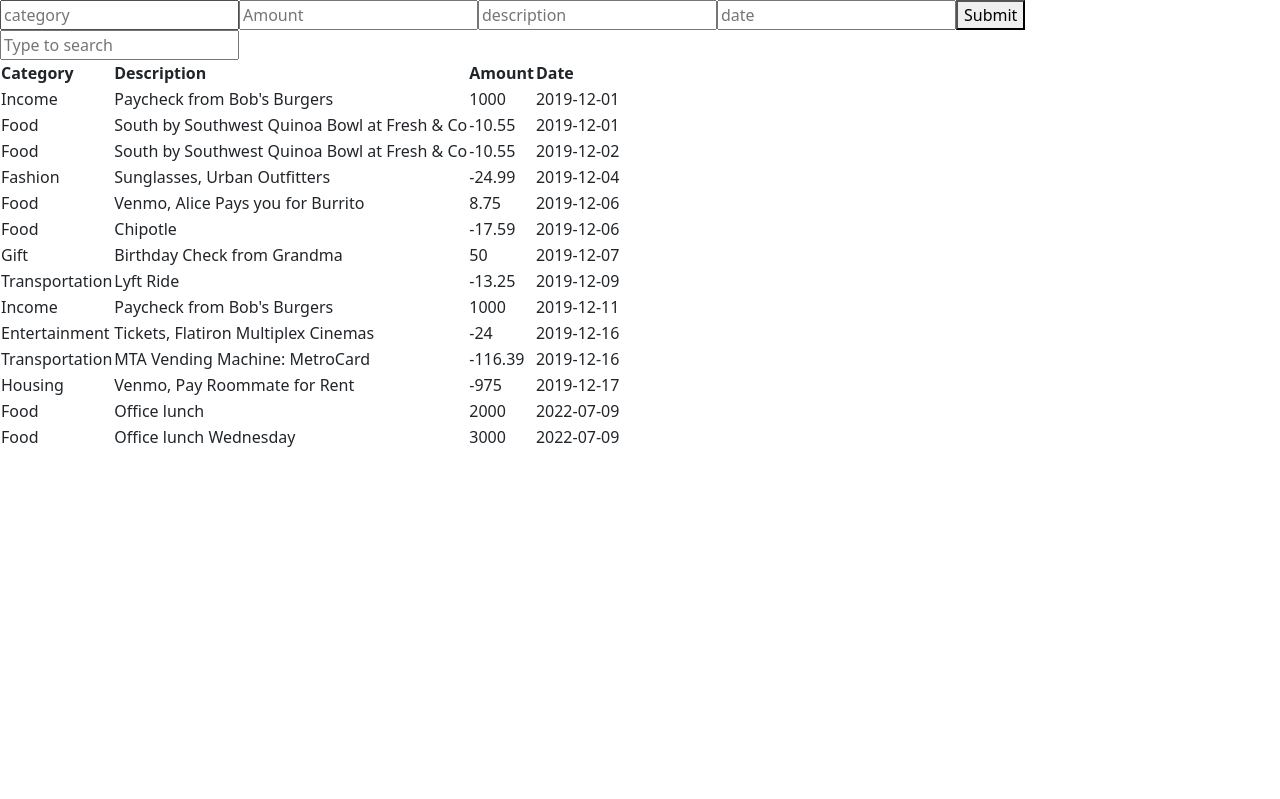
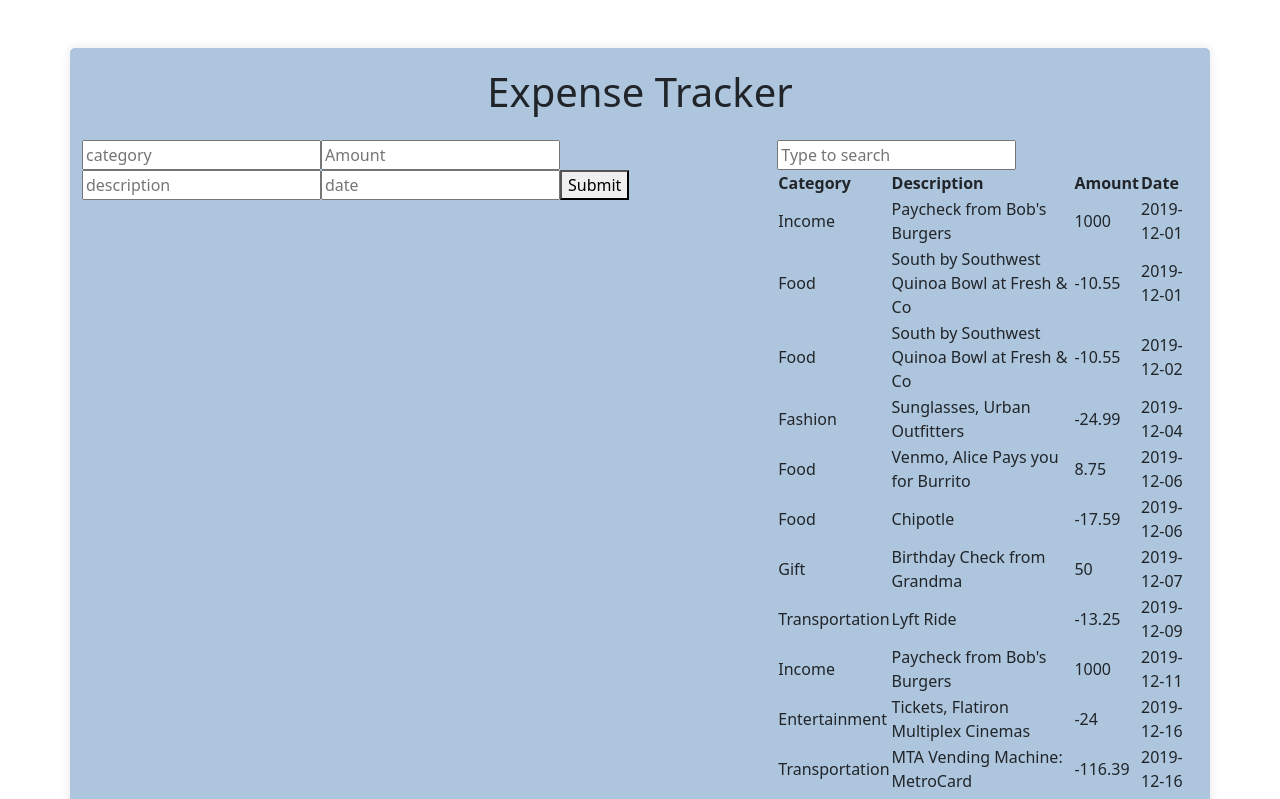
Before and after one commit to judy-chelangat/bank-of-flatiron, a React (Create React App) app: page / in a window 1280 px wide. Shown: the top 799 px of the page. Built offline with nearby package versions, Linux system fonts and the light colour scheme; data requests are answered from the project's data file.

Commit message:
added a div to style the components

```diff
--- a/src/components/App.js
+++ b/src/components/App.js
@@ -4,6 +4,7 @@ import TransactionTable from './TransactionTable';
 import { useEffect,useState } from "react";
 import Form from './Form';
 import 'bootstrap/dist/css/bootstrap.min.css';
+
 
 
 
@@ -24,14 +25,16 @@ useEffect(
 )
 // function to add the nw transaction to the list
 function addTransaction(newTransaction) {
-  setTransactions((prevTransactions) => [...prevTransactions, newTransaction]);
+  setTransactions((prevTransactions) => [ newTransaction, ...prevTransactions]);
 }
 
 return(
-  <div>
-  <Form addTransaction={addTransaction}/>
-  <TransactionTable transactionDetails={transactions} />
-
+  <div className="container mt-5">
+    <h1 className="mb-4">Expense Tracker</h1>
+    <div className='d-flex col '>
+      <Form addTransaction={addTransaction}/>
+          <TransactionTable transactionDetails={transactions} />
+      </div>
   </div>
 )
 }
```
